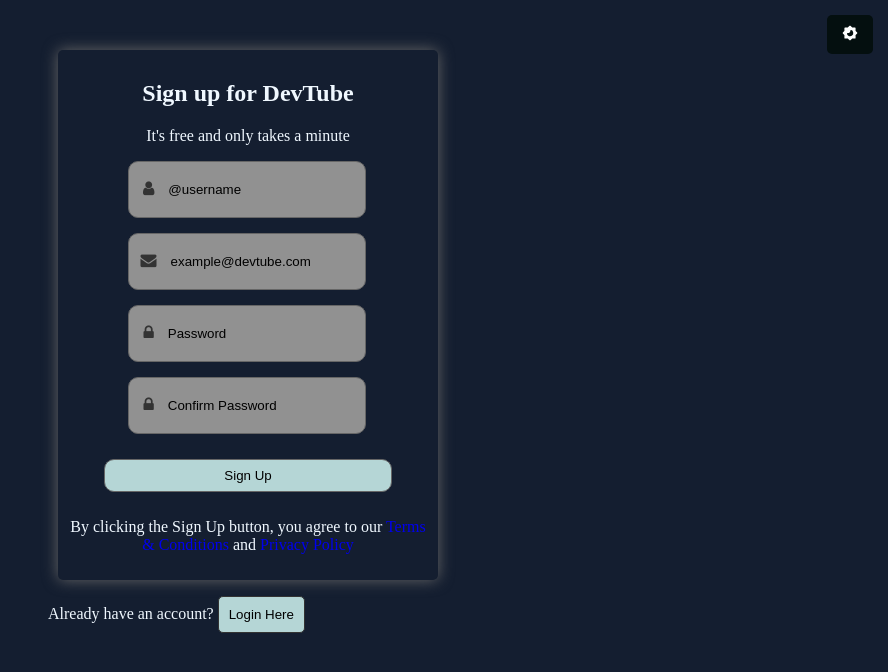
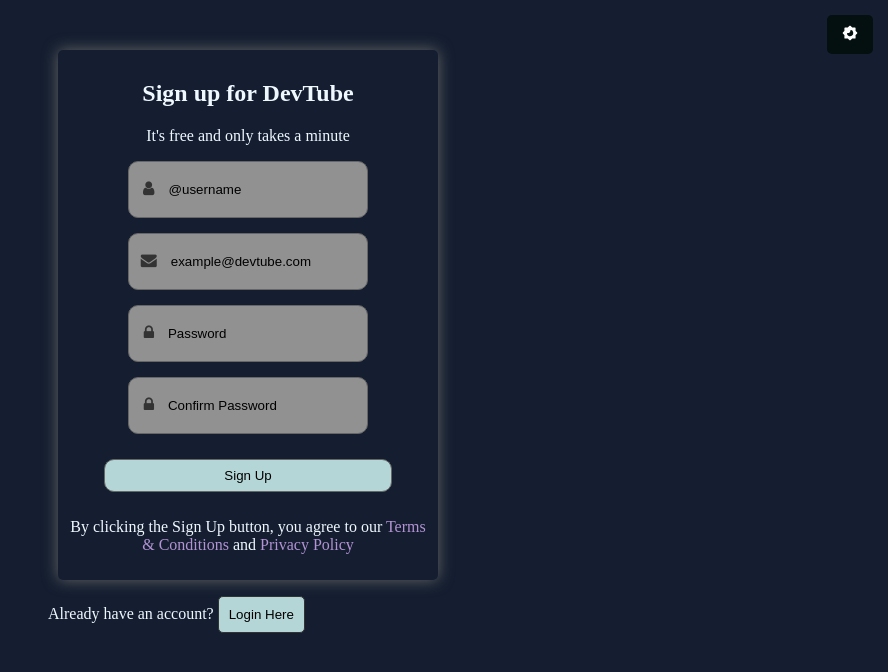
Before and after one commit to oyieroyier/devtube, a website: page index.html in a window 1280 px wide. Shown: the whole page, without its empty margins (392-1280 px from the left). Drawn offline with Linux system fonts and the light colour scheme; a web font is replaced by a local one.

Commit message:
"Improve design of login page. Make texts more readable."

```diff
--- a/style/style.css
+++ b/style/style.css
@@ -213,7 +213,6 @@
 .form-group{
 	margin: 15px 60px;
 	background: #919191;
-	width: 60%;
 	padding: 10px;
 	border-radius: 10px;
 	border: 1px solid #666;
@@ -246,6 +245,7 @@
 
 .bottom-text a {
 	text-decoration: none;
+	color: #b393d3;
 }
 
 #signin-redirect {
```
